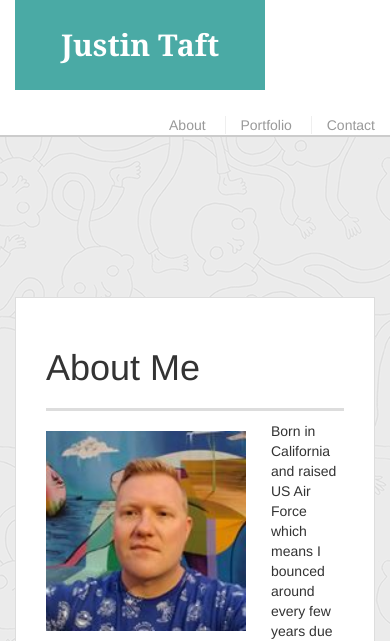
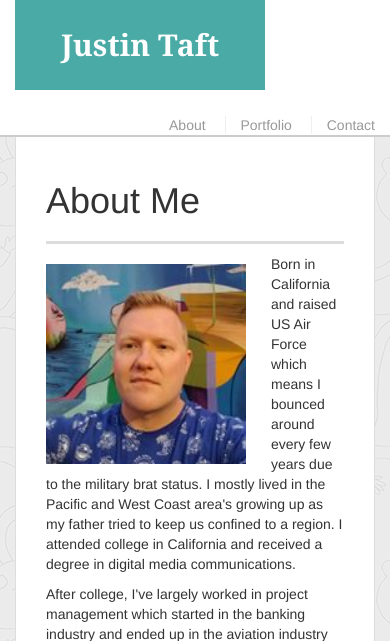
Before and after one commit to jjtaft/Bootstrap-Portfolio, a PHP site: page / in a window 390 px wide. Shown: the top 641 px of the page. Run offline with PHP 8.4, Linux system fonts and the light colour scheme; some libraries are stand-ins or nearby versions.

Commit message:
Update style.css

```diff
--- a/assets/css/style.css
+++ b/assets/css/style.css
@@ -74,7 +74,6 @@ h3 {
   text-decoration: none;
   background: #4aaaa5;
 }
-
 nav {
   float: right;
   margin-top: 25px;
@@ -102,8 +101,7 @@ footer {
   font-size: 12px;
   text-align: center;
   background: #666;
-  border-top: 8px solid #4aaaa5;
-  left: 0;
+  border-top: 8px solid #4aaaa5;  left: 0;
 }
 
 .sidebar {
@@ -136,8 +134,6 @@ h3,
 }
 
 
-/*main*/
-
 #main-container {
   padding-top: 130px;
 }
@@ -152,8 +148,6 @@ h3,
   border: 1px solid #ddd;
 }
 
-
-/*portfolio page*/
 
 .work {
   position: relative;
@@ -196,8 +190,6 @@ h3,
 }
 
 
-/*contact page*/
-
 #contact-form ul {
   margin-bottom: 20px;
 }
@@ -235,14 +227,3 @@ input[type=submit] {
   background: #4aaaa5;
   border: 0 none;
 }
-
-@media screen and (max-width: 640px) {
-
-  #masthead {
-    position: static;
-  }
-  .container {
-  max-width: 640px;
-  }
-
-}
```
